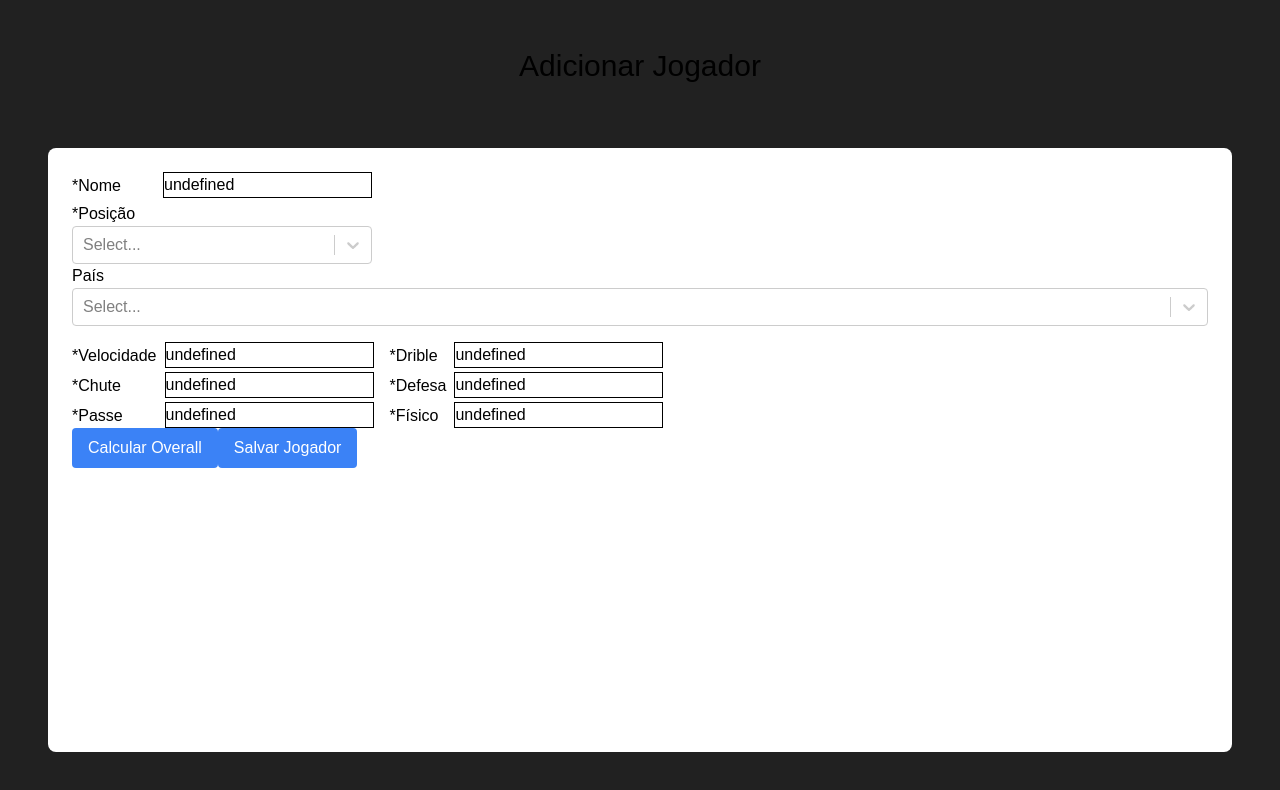
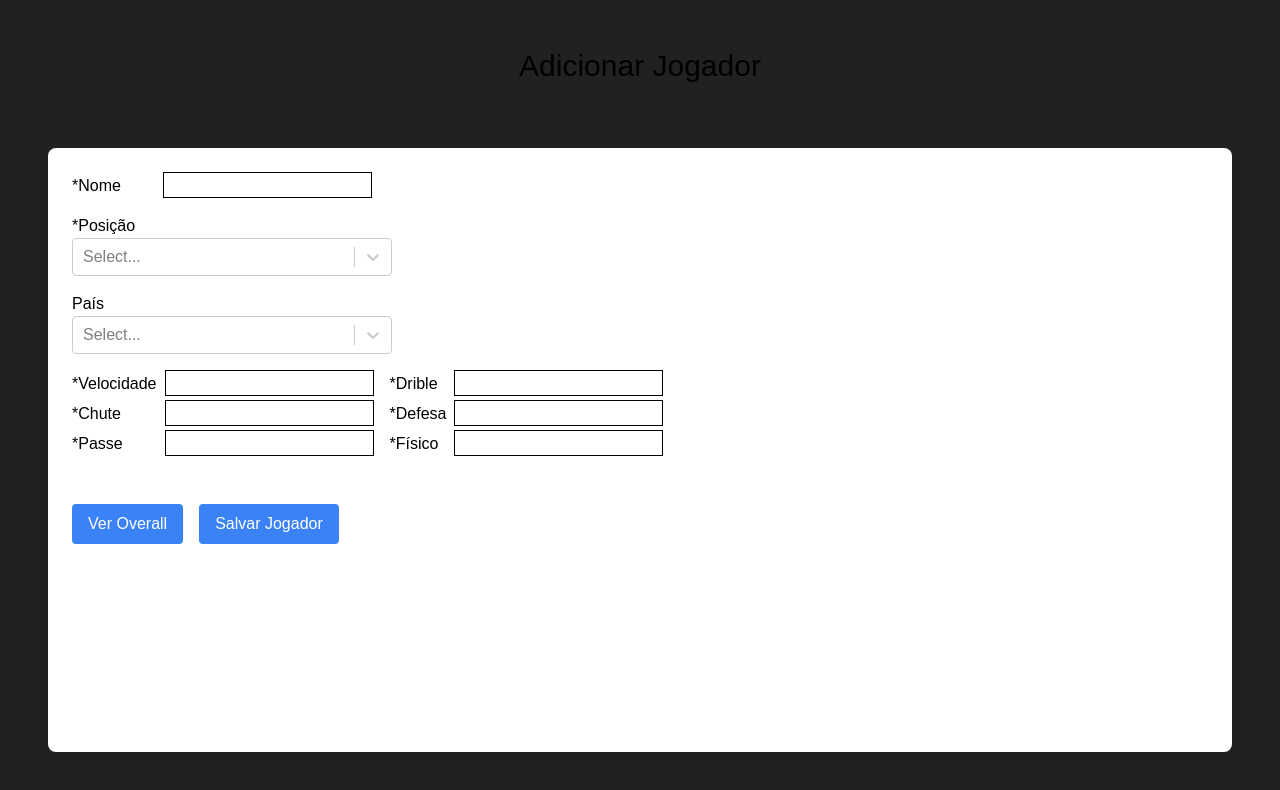
Before and after one commit to CelsoPereiraDev/pelego-mvp, a Next.js app: page /add-player in a window 1280 px wide. Shown: the top 790 px of the page. Built offline with nearby package versions, Linux system fonts and the light colour scheme; a web font is replaced by a local one.

Commit message:
style: improve css style

```diff
--- a/src/app/add-player/page.tsx
+++ b/src/app/add-player/page.tsx
@@ -58,17 +58,18 @@ export default function AddPlayersPage() {
   return (
     <div className="h-screen bg-[#212121] w-screen flex justify-start flex-col p-12 items-center gap-7">
       <h1 className="text-3xl text-center mb-9">Adicionar Jogador</h1>
-      <div className="max-w-[1440px] p-6 bg-white h-full rounded-lg w-full text-black ">
-        <form onSubmit={handleSubmit(onSubmit)}>
+      <div className="max-w-[1440px] p-6 bg-white h-full rounded-lg w-full text-black flex flex-row gap-24">
+        <form onSubmit={handleSubmit(onSubmit)} className="flex flex-col gap-4">
           <div className="flex flex-col gap-1 max-w-[300px]">
             <Controller
               control={control}
               name="name"
               render={({ field: { onChange, value } }) => (
-                <TextInput label="*Nome" value={value} onChange={onChange} />
+                <TextInput label="*Nome" value={value || ''} onChange={onChange} placeholder="Nome"/>
               )}
             />
-            <div>
+          </div>
+          <div className="w-80">
             <span>*Posição</span>
             <Controller
               control={control}
@@ -84,8 +85,7 @@ export default function AddPlayersPage() {
               )}
             />
           </div>
-          </div>
-          <div>
+          <div className="w-80">
               <label>País</label>
               <Controller
                 control={control}
@@ -100,27 +100,27 @@ export default function AddPlayersPage() {
                 )}
               />
           </div>
-          <div className="flex flex-row max-w-[300px] mt-4 gap-4 justify-between">
+          <div className="flex flex-row gap-4 justify-between">
             <div className="flex flex-col gap-1">
               <Controller
                 control={control}
                 name="overall.pace"
                 render={({ field: { onChange, value } }) => (
-                  <TextInput label="*Velocidade" value={value} onChange={onChange} />
+                  <TextInput label="*Velocidade" value={value || ''} onChange={onChange} placeholder="50" />
                 )}
               />
               <Controller
                 control={control}
                 name="overall.shooting"
                 render={({ field: { onChange, value } }) => (
-                  <TextInput label="*Chute" value={value} onChange={onChange} />
+                  <TextInput label="*Chute" value={value || ''} onChange={onChange} placeholder="50" />
                 )}
               />
               <Controller
                 control={control}
                 name="overall.passing"
                 render={({ field: { onChange, value } }) => (
-                  <TextInput label="*Passe" value={value} onChange={onChange} />
+                  <TextInput label="*Passe" value={value || ''} onChange={onChange} placeholder="50" />
                 )}
               />
             </div>
@@ -129,31 +129,32 @@ export default function AddPlayersPage() {
                 control={control}
                 name="overall.dribble"
                 render={({ field: { onChange, value } }) => (
-                  <TextInput label="*Drible" value={value} onChange={onChange} />
+                  <TextInput label="*Drible" value={value || ''} onChange={onChange} placeholder="50" />
                 )}
               />
               <Controller
                 control={control}
                 name="overall.defense"
                 render={({ field: { onChange, value } }) => (
-                  <TextInput label="*Defesa" value={value} onChange={onChange} />
+                  <TextInput label="*Defesa" value={value || ''} onChange={onChange} placeholder="50" />
                 )}
               />
               <Controller
                 control={control}
                 name="overall.physics"
                 render={({ field: { onChange, value } }) => (
-                  <TextInput label="*Físico" value={value} onChange={onChange} />
+                  <TextInput label="*Físico" value={value || ''} onChange={onChange} placeholder="50" />
                 )}
               />
             </div>
           </div>
+          <div className="flex flex-row gap-4 mt-8">
             <button
               type="button"
               className="px-4 py-2 bg-blue-500 text-white rounded"
               onClick={handleCalculateOverall}
             >
-            Calcular Overall
+              Ver Overall
             </button>
             <button
               type="submit"
@@ -161,6 +162,7 @@ export default function AddPlayersPage() {
             >
               Salvar Jogador
             </button>
+          </div>
         </form>
         {playerData && <PlayerCard playerData={playerData} />}
       </div>
```
Lines whose indentation alone changed are shown as unchanged.
